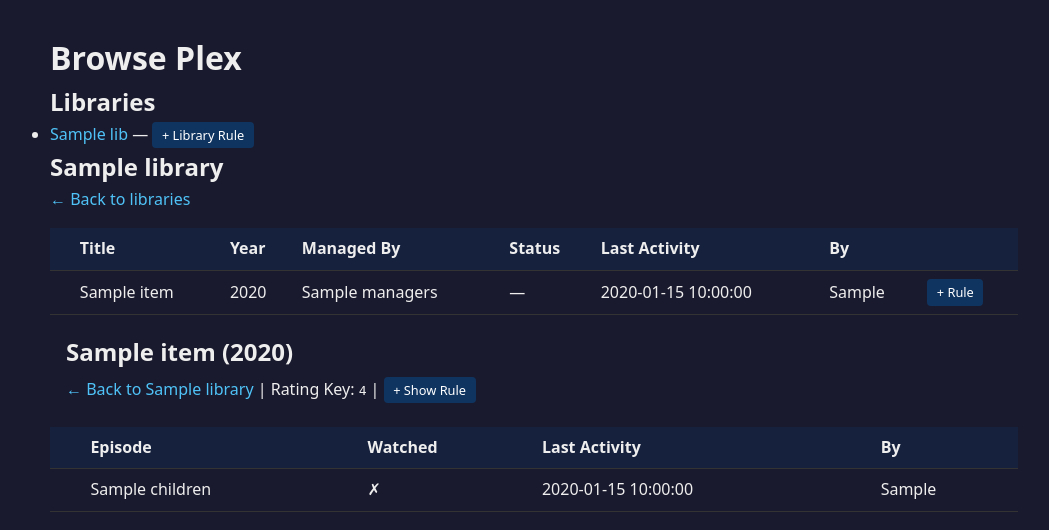
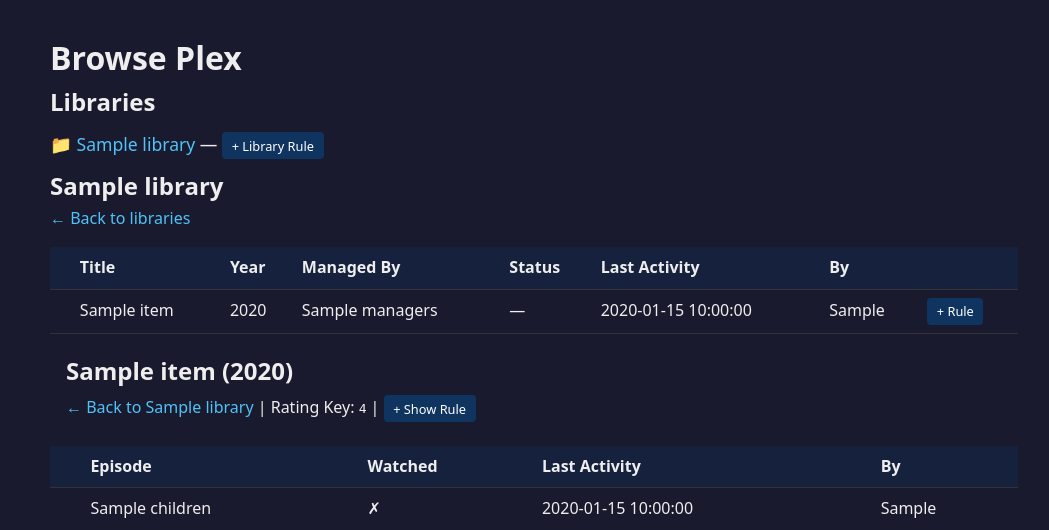
Before and after one commit to mwstowe/mediapurge, a Python web app: template mediacleaner/web/templates/browse.html in a window 1280 px wide. Shown: the top 530 px of the page, without its empty margins (106-1155 px from the left). Run offline with Jinja, Linux system fonts and the light colour scheme; the template is opened without the code that fills it: most values are stand-ins (such as "Sample title", 1, 10 or a date in 2020).

Commit message:
Browse: show 📺/🎬 icons for library types

```diff
--- a/mediacleaner/clients/plex.py
+++ b/mediacleaner/clients/plex.py
@@ -60,7 +60,7 @@ def get_users() -> list[dict]:
 
 @_timed_lru_cache(seconds=300)
 def get_libraries():
-    return [s.title for s in _server().library.sections()]
+    return [(s.title, s.type) for s in _server().library.sections()]
 
 
 @_timed_lru_cache(seconds=120)
--- a/mediacleaner/engine.py
+++ b/mediacleaner/engine.py
@@ -293,7 +293,7 @@ def run_evaluation(dry_run: bool = True) -> EngineReport:
     excluded = cfg.get("maintenance", {}).get("excluded_libraries", [])
 
     try:
-        libraries = plex.get_libraries()
+        libraries = [name for name, _ in plex.get_libraries()]
     except Exception as e:
         report.errors.append(f"Failed to connect to Plex: {e}")
         return report
@@ -387,7 +387,7 @@ def run_orphan_scan() -> list[EvalResult]:
     orphans = []
 
     try:
-        libraries = plex.get_libraries()
+        libraries = [name for name, _ in plex.get_libraries()]
     except Exception:
         return orphans
 
--- a/mediacleaner/web/templates/browse.html
+++ b/mediacleaner/web/templates/browse.html
@@ -5,10 +5,12 @@
 
 {% if libraries %}
 <h2>Libraries</h2>
-<ul>
-{% for lib in libraries %}
-  <li><a href="{{ url_for('browse_library', library=lib) }}">{{ lib }}</a>
-    — <a href="{{ url_for('rules_new') }}?scope=library&plex_library={{ lib }}" class="btn btn-sm btn-primary">+ Library Rule</a>
+<ul style="list-style:none;padding:0;">
+{% for name, type in libraries %}
+  <li style="margin:0.5rem 0;font-size:1.1rem;">
+    {% if type == "show" %}📺{% elif type == "movie" %}🎬{% else %}📁{% endif %}
+    <a href="{{ url_for('browse_library', library=name) }}">{{ name }}</a>
+    — <a href="{{ url_for('rules_new') }}?scope=library&plex_library={{ name }}" class="btn btn-sm btn-primary">+ Library Rule</a>
   </li>
 {% endfor %}
 </ul>
```
